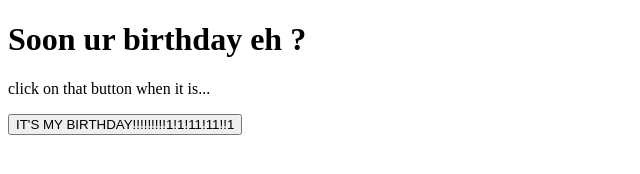
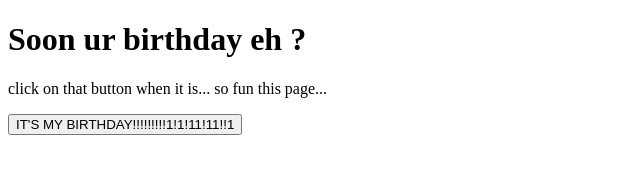
Before and after one commit to MVTSS/MVTSS.github.io, a plain HTML site: page index.html in a window 1280 px wide. Shown: the whole page, without its empty margins (0-640 px from the left). Drawn offline with Linux system fonts and the light colour scheme.

Commit message:
little text adjustement

```diff
--- a/index.html
+++ b/index.html
@@ -12,7 +12,7 @@
 </head>
 <body>
     <h1 id="cooltext">Soon ur birthday eh ?</h1>
-    <p id="woohoo">click on that button when it is...</p>
+    <p id="woohoo">click on that button when it is... so fun this page...</p>
 
 
     <audio id="backgroundMusic" src="./rest/music/waiting_music.mp3" loop>
```
